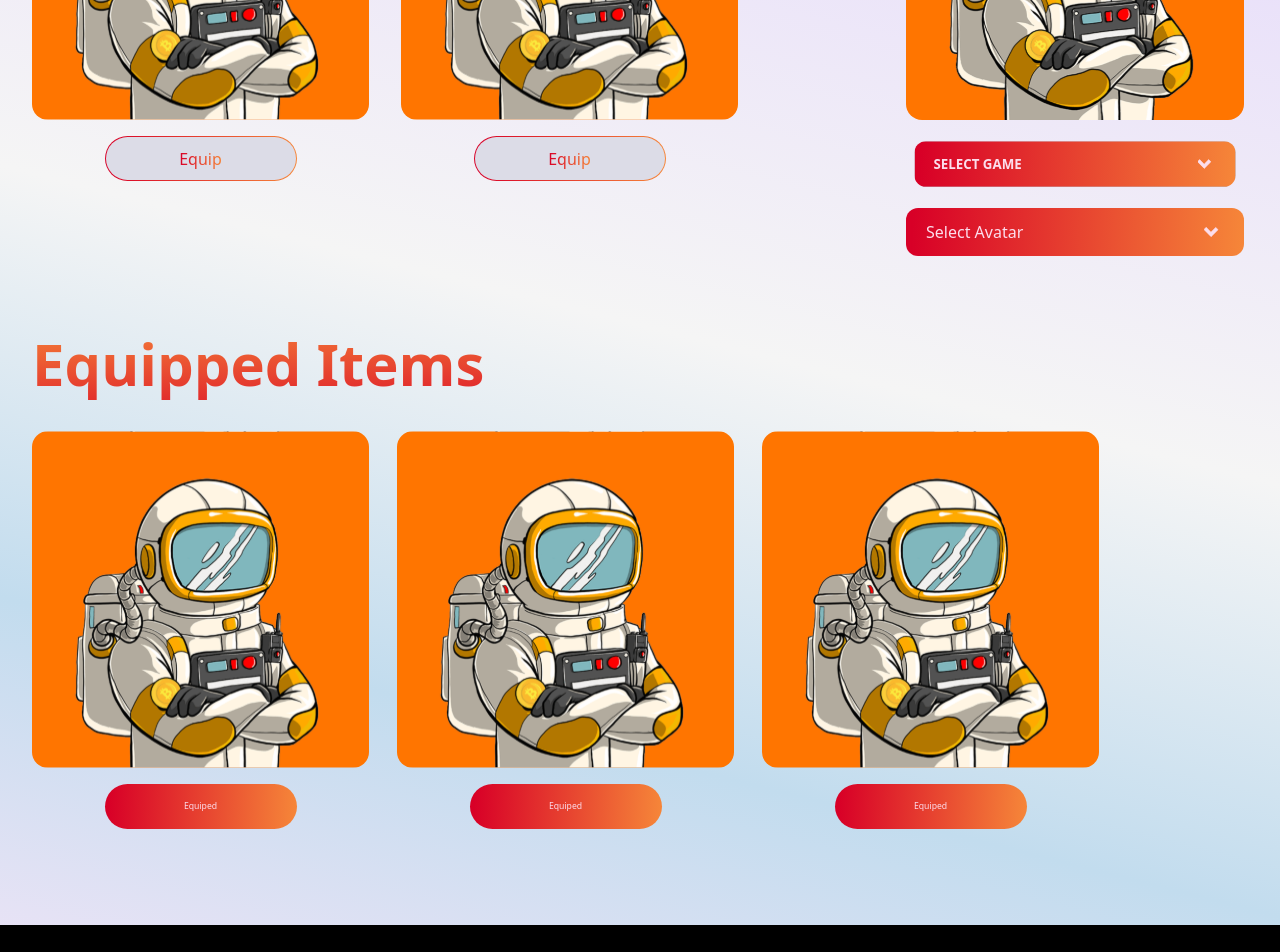
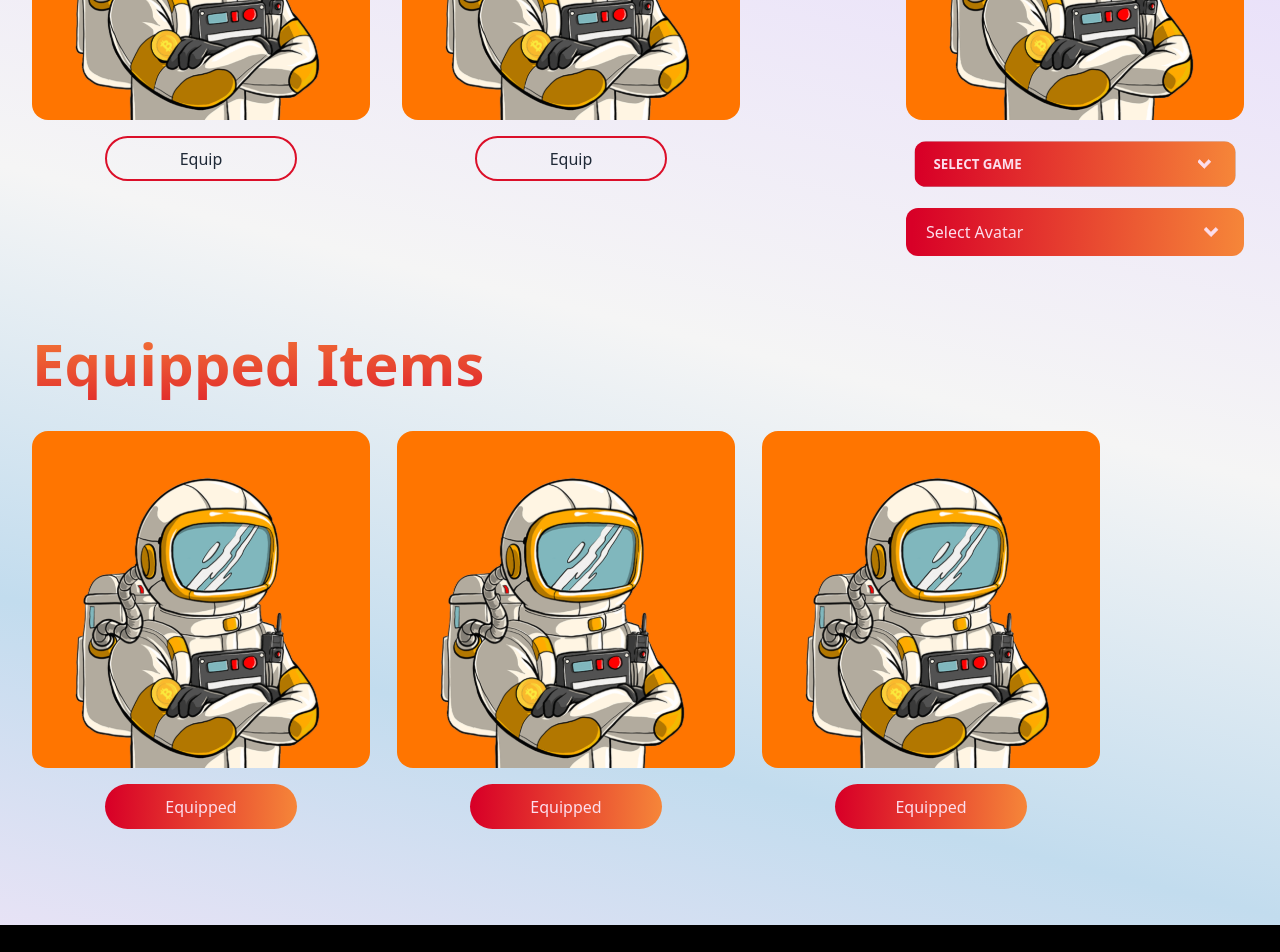
Before and after one commit to lmigonzalez/game-website, a Next.js app: page /equip-items in a window 1280 px wide. Shown: the part 520-1472 px from the top of the page. Built offline with nearby package versions, Linux system fonts and the light colour scheme.

Commit message:
fix item equip

```diff
--- a/src/components/ItemCard.tsx
+++ b/src/components/ItemCard.tsx
@@ -6,26 +6,22 @@ const ItemCard: FC<{ img: ImageLoaderProps; equipped: boolean }> = ({
   equipped,
 }) => {
   return (
-    <div className="container flex h-fit w-fit flex-col items-center justify-center gap-3 lg:justify-start lg:gap-4">
+    <div className="flex h-fit w-fit flex-col items-center justify-center gap-3 whitespace-nowrap md:gap-4 lg:justify-start">
       <Image
         src={img.src}
         alt={"no img"}
         width={182.48}
         height={182.48}
-        className=" rounded-2xl lg:h-[337px] lg:w-[337px]"
+        className=" w-full rounded-2xl"
       />
       {!equipped ? (
-        <div className="orange-gradient flex h-[24.37px] w-[103.97px] items-center justify-center rounded-full p-[1px] pl-[1px] text-[8.66px] lg:h-[45px] lg:w-[192px] lg:text-base">
-          <button className="orange-text flex h-full w-full items-center justify-center rounded-full bg-[#dcdce7]">
-            <p className="orange-gradient bg-clip-text text-transparent">
-              Equip
-            </p>
-          </button>
-        </div>
+        <button className="flex h-[24.37px] w-[103.97px] items-center justify-center rounded-3xl border-2 border-[#DB0F29] py-2  md:h-[45px] md:w-[192px] md:text-base">
+          Equip
+        </button>
       ) : (
-        <button className="h-[24.37px] w-[103.97px] lg:h-[45px] lg:w-[192px]">
-          <div className="orange-gradient 4 flex h-full w-full items-center justify-center rounded-3xl text-[8.66px] text-[#FCDDEC]">
-            Equiped
+        <button className="h-[24.37px] w-[103.97px] md:h-[45px] md:w-[192px]">
+          <div className="orange-gradient flex h-full w-full items-center justify-center rounded-3xl text-[8.66px] text-[#FCDDEC] md:text-base">
+            Equipped
           </div>
         </button>
       )}
--- a/src/pages/equip-items.tsx
+++ b/src/pages/equip-items.tsx
@@ -27,7 +27,11 @@ const EquipItems: FC<{
   }, [whereEver]);
 
   return (
-    <div className="grid grid-cols-1" onClick={() => setWhereEver(true)}>
+    <>
+      <div
+        className="flex flex-row justify-between"
+        onClick={() => setWhereEver(true)}
+      >
         <div className="flex flex-col gap-10">
           <strong className="text-color text-[32px] lg:text-[58px]">
             Inventory
@@ -52,7 +56,7 @@ const EquipItems: FC<{
             className="w-fill mt-6 rounded-2xl"
           />
 
-        <div className="dropdown dropdown-hover">
+          <div className="dropdown-hover dropdown">
             <label
               tabIndex={0}
               className="orange-gradient btn m-1 flex h-12 w-[338px] flex-row items-center justify-between rounded-xl border-none px-5 text-[#FCDDEC]"
@@ -128,7 +132,7 @@ const EquipItems: FC<{
             </div>{" "}
           </div>
         </div>
-
+      </div>
       <div className="col-span-2 flex flex-col gap-6 py-16 lg:mr-[140px]">
         <strong className="text-color text-[32px] lg:text-[58px]">
           Equipped Items
@@ -143,7 +147,7 @@ const EquipItems: FC<{
           ))}
         </div>
       </div>
-    </div>
+    </>
   );
 };
 
```
Lines whose indentation alone changed are shown as unchanged.
